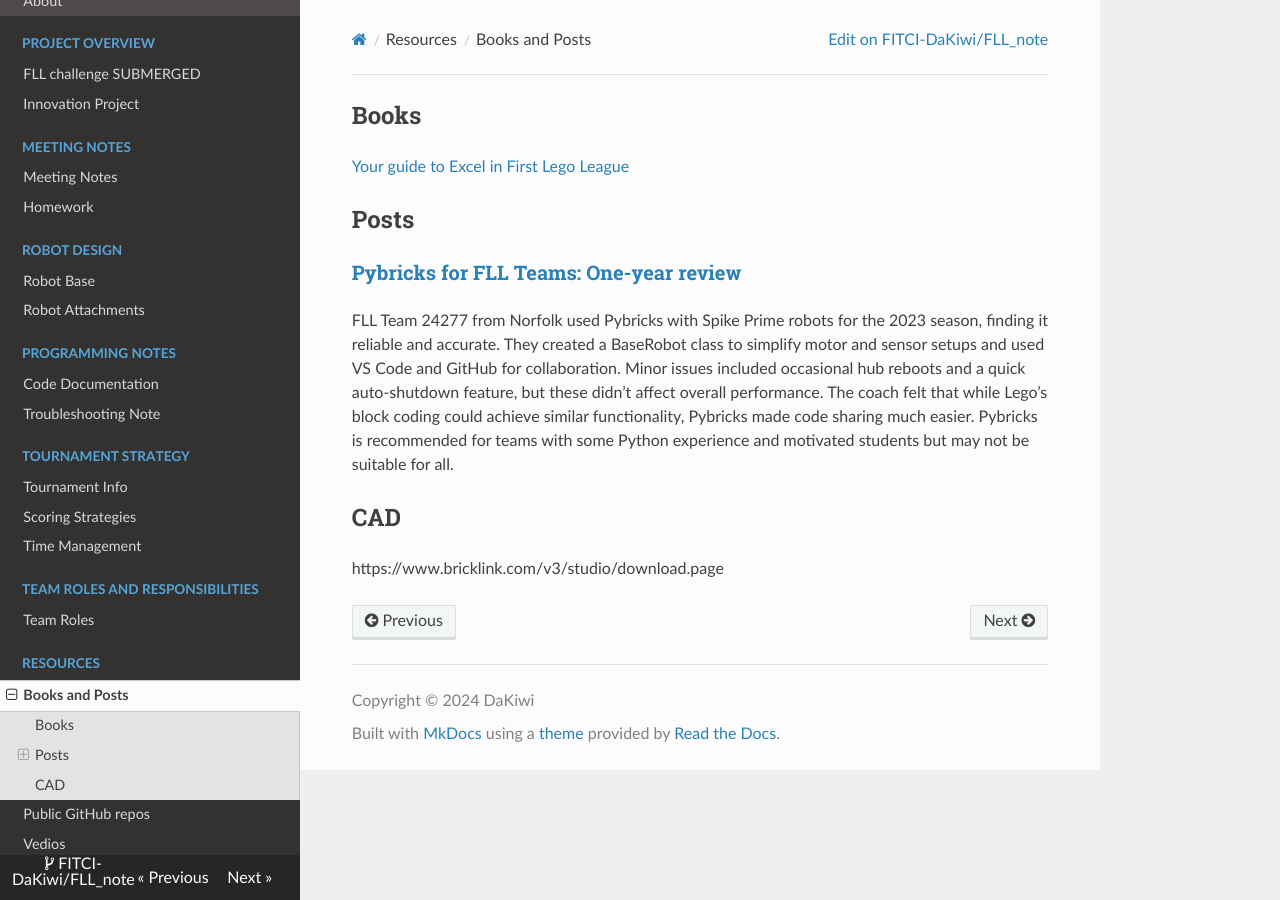
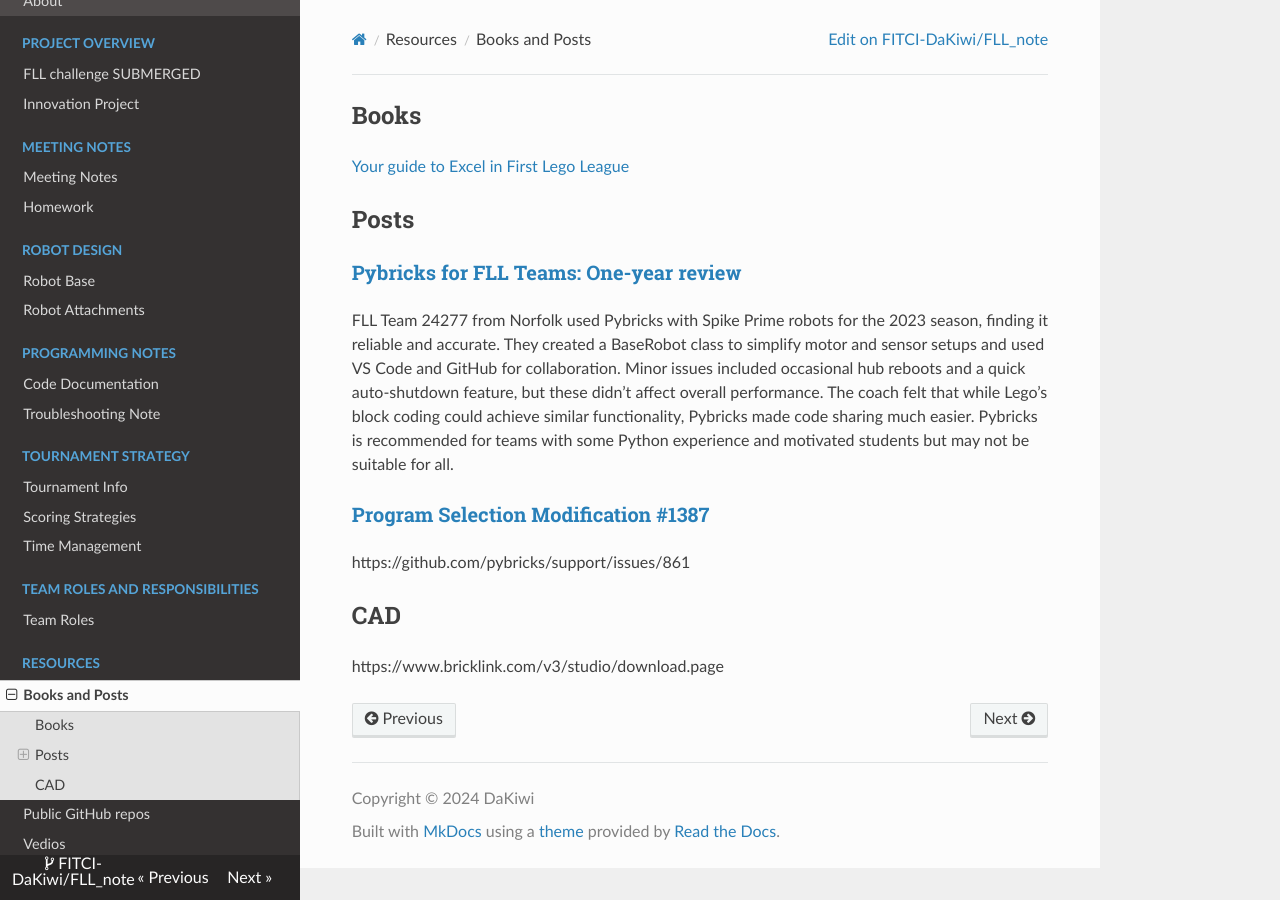
Before and after one commit to FITCI-DaKiwi/FLL_note_2024, an MkDocs documentation site: the page built from docs/book_post.md, in a window 1280 px wide. Built offline with MkDocs 1.6.1, drawn with Linux system fonts in a browser that asks for light colours; nearby versions of some CDN libraries.

Commit message:
Update book_post.md

```diff
--- a/docs/book_post.md
+++ b/docs/book_post.md
@@ -11,6 +11,9 @@
 
 FLL Team 24277 from Norfolk used Pybricks with Spike Prime robots for the 2023 season, finding it reliable and accurate. They created a BaseRobot class to simplify motor and sensor setups and used VS Code and GitHub for collaboration. Minor issues included occasional hub reboots and a quick auto-shutdown feature, but these didn’t affect overall performance. The coach felt that while Lego’s block coding could achieve similar functionality, Pybricks made code sharing much easier. Pybricks is recommended for teams with some Python experience and motivated students but may not be suitable for all.
 
+### [Program Selection Modification #1387](https://github.com/orgs/pybricks/discussions/1387)
+
+https://github.com/pybricks/support/issues/861
 
 ## CAD
 
```
